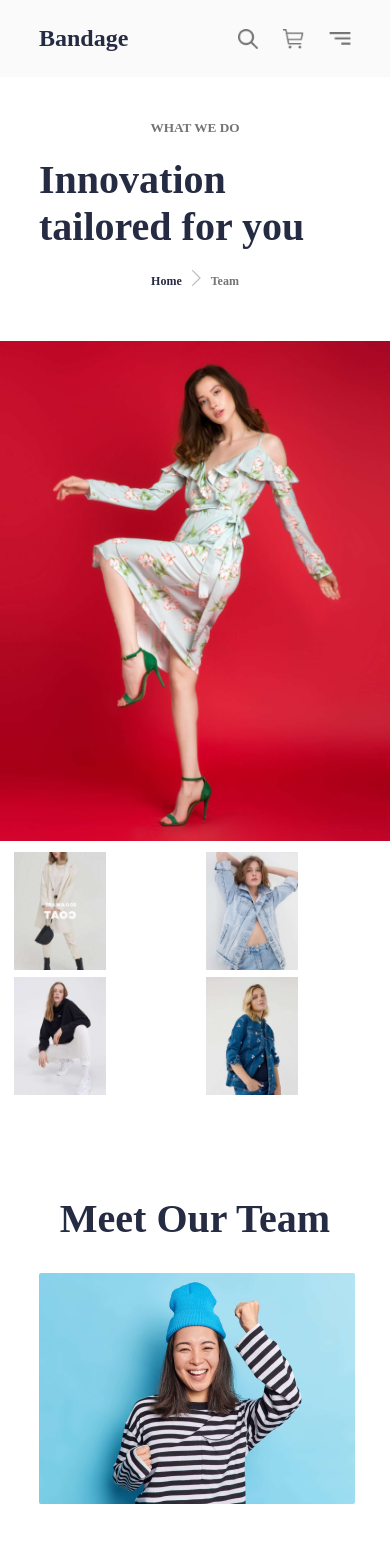
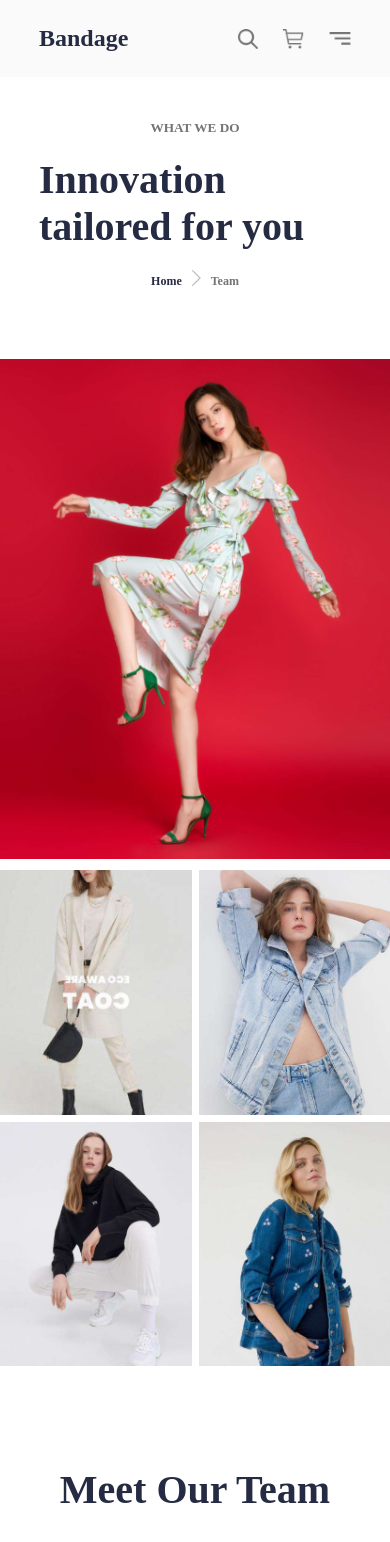
Before and after one commit to ruben-senpai11/FigmaToCode-Challenge-Week3-Ruben-Vicky, a React (Vite) app: page /team in a window 390 px wide. Shown: the top 1542 px of the page. Built offline with nearby package versions, Linux system fonts and the light colour scheme.

Commit message:
fixed ladyload and stuffs

```diff
--- a/src/App.css
+++ b/src/App.css
@@ -99,11 +99,15 @@ a:hover{
     .container{
         padding: 0 10%;
     }
-
     .desktop{
         display: none;
+        width: 0;
+        height: 0;
     }
     .mobile{
         display: flex;
     }
+    .lazy-load-image-loaded.toHide{
+        display: none!important;
+    }
 }
--- a/src/App.tsx
+++ b/src/App.tsx
@@ -3,6 +3,7 @@ import Footer from "./components/navigation/Footer"
 import './App.css'
 
 function App() {
+
   return (
     <>
       <Navigation></Navigation>
--- a/src/components/navigation/Header.tsx
+++ b/src/components/navigation/Header.tsx
@@ -24,6 +24,10 @@ function Header() {
   }
   const setNavFalse =()=>{
     setmobileNav(false)
+    window.scrollTo({
+      top: 0,
+      behavior: 'smooth' // Optional smooth scrolling behavior
+    });
   }
 
   return (
--- a/src/components/navigation/navigation.css
+++ b/src/components/navigation/navigation.css
@@ -73,7 +73,7 @@ hr{
 }
 
 .footer-media img:hover {
-    animation: spin .5s linear forwards;
+    animation: spin .4s linear forwards;
 }
 
 @keyframes spin {
--- a/src/pages/about/about.css
+++ b/src/pages/about/about.css
@@ -151,7 +151,9 @@ p {
 .user-card:hover {
     transform: scale(1.05);
 }
-
+.user-card .lazy-load-image-loaded img{
+    width: 100%;
+}
 .user-card img {
     border-radius: 2px;
 }
@@ -275,7 +277,6 @@ p {
 @media screen and (max-width: 900px) {
 
     .about-section {
-        margin-top: 5%;
         justify-content: center;
     }
 
@@ -296,7 +297,7 @@ p {
     }
 
     .about-image {
-        margin-top: -250px;
+        margin-top: -220px;
     }
 
     .about-section h1 {
--- a/src/pages/pricing/Pricing.tsx
+++ b/src/pages/pricing/Pricing.tsx
@@ -159,20 +159,43 @@ function Pricing() {
         </div>
       <section className="big-companies stickers">
         <div className="container flex-column">
-          <h4>Trusted by over 4000 companies</h4>
-          <div className="partenrs d-flex">
+          <h4>Trusted by over 4000 companies</h4> <div className="partenrs d-flex">
+            <div className="desktop">
               <LazyLoadImage effect='blur' src={partner1} alt="parter logo" className='desktop' />
+            </div>
+            <div className="desktop">
               <LazyLoadImage effect='blur' src={partner2} alt="parter logo" className='desktop' />
+            </div>
+            <div className="desktop">
               <LazyLoadImage effect='blur' src={partner3} alt="parter logo" className='desktop' />
+            </div>
+            <div className="desktop">
               <LazyLoadImage effect='blur' src={partner4} alt="parter logo" className='desktop' />
+            </div>
+            <div className="desktop">
               <LazyLoadImage effect='blur' src={partner5} alt="parter logo" className='desktop' />
+            </div>
+            <div className="desktop">
               <LazyLoadImage effect='blur' src={partner6} alt="parter logo" className='desktop' />
-            <LazyLoadImage effect='blur' src={mobilePartner1} alt="parter logo" className='mobile'/>
-            <LazyLoadImage effect='blur' src={mobilePartner2} alt="parter logo" className='mobile'/>
-            <LazyLoadImage effect='blur' src={mobilePartner3} alt="parter logo" className='mobile'/>
-            <LazyLoadImage effect='blur' src={mobilePartner4} alt="parter logo" className='mobile'/>
-            <LazyLoadImage effect='blur' src={mobilePartner5} alt="parter logo" className='mobile'/>
-            <LazyLoadImage effect='blur' src={mobilePartner6} alt="parter logo" className='mobile'/>
+            </div>
+            <div className="mobile">
+              <LazyLoadImage effect='blur' src={mobilePartner1} alt="parter logo" className='mobile' />
+            </div>
+            <div className="mobile">
+              <LazyLoadImage effect='blur' src={mobilePartner2} alt="parter logo" className='mobile' />
+            </div>
+            <div className="mobile">
+              <LazyLoadImage effect='blur' src={mobilePartner3} alt="parter logo" className='mobile' />
+            </div>
+            <div className="mobile">
+              <LazyLoadImage effect='blur' src={mobilePartner4} alt="parter logo" className='mobile' />
+            </div>
+            <div className="mobile">
+              <LazyLoadImage effect='blur' src={mobilePartner5} alt="parter logo" className='mobile' />
+            </div>
+            <div className="mobile">
+              <LazyLoadImage effect='blur' src={mobilePartner6} alt="parter logo" className='mobile' />
+            </div>
           </div>
         </div>
       </section>
--- a/src/pages/team/Team.tsx
+++ b/src/pages/team/Team.tsx
@@ -38,21 +38,37 @@ function Team() {
         </div>
         <div className="wwd-images">
           <div className="left-img">
-            <LazyLoadImage effect='blur' src={leftImg} alt="Dress Image" className='desktop'/>
-            <LazyLoadImage effect='blur' src={mobileLeftImg} alt="Dress Image" className='mobile'/>
+            <LazyLoadImage effect='blur' src={leftImg} alt="Dress Image" className='desktop' />
+            <LazyLoadImage effect='blur' src={mobileLeftImg} alt="Dress Image" className='mobile' />
           </div>
           <div className="four-images">
             <div className="split-2">
-              <LazyLoadImage effect='blur' src={fourImg1} alt="Dress Image" className='desktop'/>
-              <LazyLoadImage effect='blur' src={fourImg2} alt="Dress Image" className='desktop'/>
-              <LazyLoadImage effect='blur' src={mobileFourImg1} alt="Dress Image" className='mobile'/>
-              <LazyLoadImage effect='blur' src={mobileFourImg2} alt="Dress Image" className='mobile'/>
+              <div className="desktop">
+                <LazyLoadImage effect='blur' src={fourImg1} alt="Dress Image" className='desktop' />
+              </div>
+              <div className="desktop">
+                <LazyLoadImage effect='blur' src={fourImg2} alt="Dress Image" className='desktop' />
+              </div>
+              <div className="mobile">
+                <LazyLoadImage effect='blur' src={mobileFourImg1} alt="Dress Image" className='mobile' />
+              </div>
+              <div className="mobile">
+                <LazyLoadImage effect='blur' src={mobileFourImg2} alt="Dress Image" className='mobile' />
+              </div>
             </div>
             <div className="split-2">
-              <LazyLoadImage effect='blur' src={fourImg3} alt="Dress Image" className='desktop'/>
-              <LazyLoadImage effect='blur' src={fourImg4} alt="Dress Image" className='desktop'/>
-              <LazyLoadImage effect='blur' src={mobileFourImg3} alt="Dress Image" className='mobile'/>
-              <LazyLoadImage effect='blur' src={mobileFourImg4} alt="Dress Image" className='mobile'/>
+              <div className="desktop">
+                <LazyLoadImage effect='blur' src={fourImg3} alt="Dress Image" className='desktop' />
+              </div>
+              <div className="desktop">
+                <LazyLoadImage effect='blur' src={fourImg4} alt="Dress Image" className='desktop' />
+              </div>
+              <div className="mobile">
+                <LazyLoadImage effect='blur' src={mobileFourImg3} alt="Dress Image" className='mobile' />
+              </div>
+              <div className="mobile">
+                <LazyLoadImage effect='blur' src={mobileFourImg4} alt="Dress Image" className='mobile' />
+              </div>
             </div>
           </div>
         </div>
@@ -63,19 +79,19 @@ function Team() {
             <h2>Meet Our Team</h2>
           </div>
           <div className="user-cards">
-            <UserCard userImageSrc={user1} userImageAlt='Team user 1 picture'  />
-            <UserCard userImageSrc={user2} userImageAlt='Team user 2 picture'  />
-            <UserCard userImageSrc={user3} userImageAlt='Team user 3 picture'  />
+            <UserCard userImageSrc={user1} userImageAlt='Team user 1 picture' />
+            <UserCard userImageSrc={user2} userImageAlt='Team user 2 picture' />
+            <UserCard userImageSrc={user3} userImageAlt='Team user 3 picture' />
           </div>
           <div className="user-cards">
-            <UserCard userImageSrc={user4} userImageAlt='Team user 4 picture'  />
-            <UserCard userImageSrc={user5} userImageAlt='Team user 5 picture'  />
-            <UserCard userImageSrc={user6} userImageAlt='Team user 6 picture'  />
+            <UserCard userImageSrc={user4} userImageAlt='Team user 4 picture' />
+            <UserCard userImageSrc={user5} userImageAlt='Team user 5 picture' />
+            <UserCard userImageSrc={user6} userImageAlt='Team user 6 picture' />
           </div>
           <div className="user-cards">
-            <UserCard userImageSrc={user7} userImageAlt='Team user 7 picture'  />
-            <UserCard userImageSrc={user8} userImageAlt='Team user 8 picture'  />
-            <UserCard userImageSrc={user9} userImageAlt='Team user 9 picture'  />
+            <UserCard userImageSrc={user7} userImageAlt='Team user 7 picture' />
+            <UserCard userImageSrc={user8} userImageAlt='Team user 8 picture' />
+            <UserCard userImageSrc={user9} userImageAlt='Team user 9 picture' />
           </div>
         </section>
       </div>
@@ -85,10 +101,10 @@ function Team() {
           <h6 className='text-gray'>Met minim Mollie non desert Alamo est sit cliquey dolor <br className="desktop" /> do met sent. RELIT official consequent.</h6>
           <button className="cta">Try it free now</button>
           <div className="freeT-media d-flex">
-              <a href="#"><LazyLoadImage effect='blur' src={twitter} alt="Twitter logo" /></a>
-              <a href="#"><LazyLoadImage effect='blur' src={facebook} alt="Facebook logo" /></a>
-              <a href="#"><LazyLoadImage effect='blur' src={instagram} alt="Instagram logo" /></a>
-              <a href="#"><LazyLoadImage effect='blur' src={linkedin} alt="Linkedin logo" /></a>
+            <a href="#"><LazyLoadImage effect='blur' src={twitter} alt="Twitter logo" /></a>
+            <a href="#"><LazyLoadImage effect='blur' src={facebook} alt="Facebook logo" /></a>
+            <a href="#"><LazyLoadImage effect='blur' src={instagram} alt="Instagram logo" /></a>
+            <a href="#"><LazyLoadImage effect='blur' src={linkedin} alt="Linkedin logo" /></a>
           </div>
         </div>
       </section>
--- a/src/pages/team/team.css
+++ b/src/pages/team/team.css
@@ -39,8 +39,8 @@
     height: 100%;
 }
 .four-images img{
-    width: 50%;
-    height: 50%;
+    width: 100%;
+    height: 100%;
 }
 .split-2{
     display: flex;
@@ -81,9 +81,6 @@
     .what-we-do{
         padding-top: 120px;
     }
-    .what-we-do h1{
-
-    }
     .wwd-images{
         flex-direction: column;
         width: 100%;
@@ -92,8 +89,16 @@
     .left-img, .four-images{
         width: 100%;
     }
+    .split-2{
+        gap: 7px;
+        width: 100%;
+        height: 100%;
+    }
+    .four-images .mobile, .lazy-load-image-loaded {
+        width: 100%;
+    }
     .four-images img{
-        width: 50%;
+        width: 100%;
         height: 100%;
     }
     .free-trial .container{
```
Also changed, not shown: src/pages/about/About.tsx (+40 -12 lines). Lines whose indentation alone changed are shown as unchanged.
